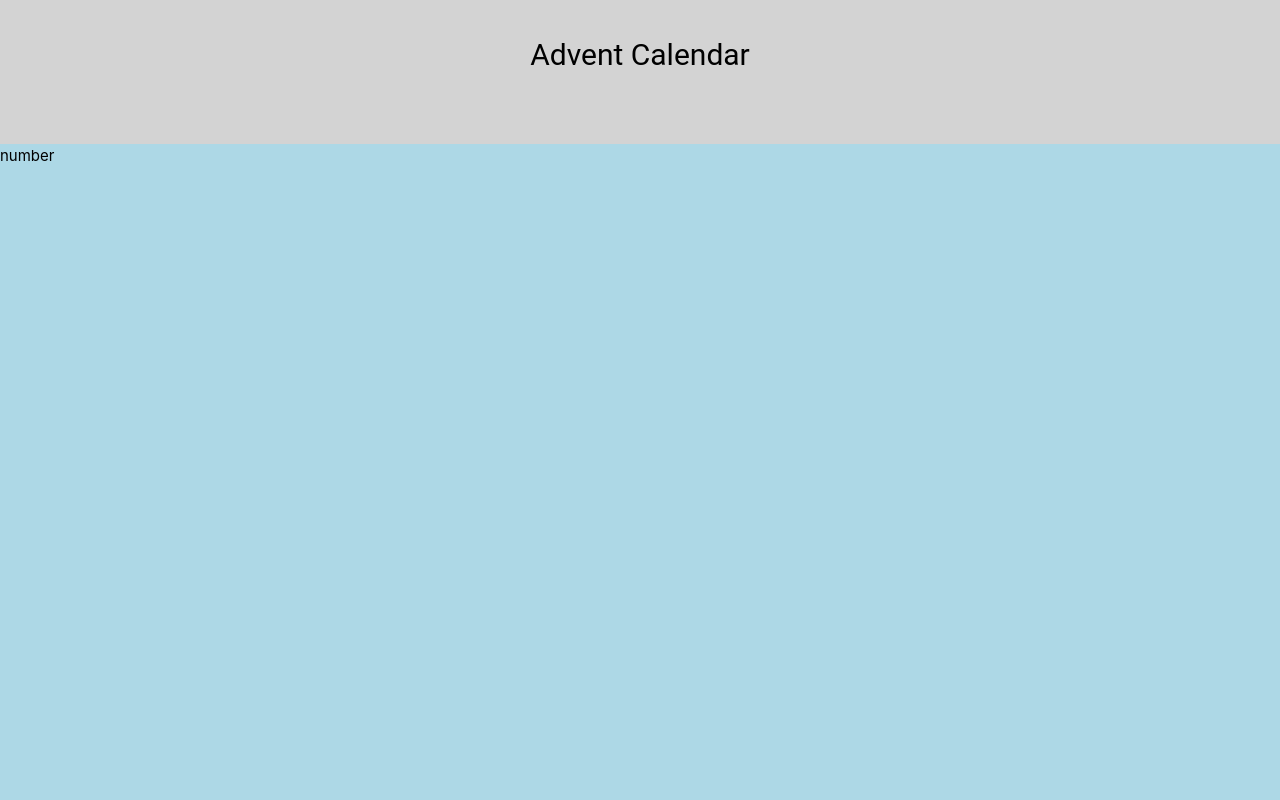
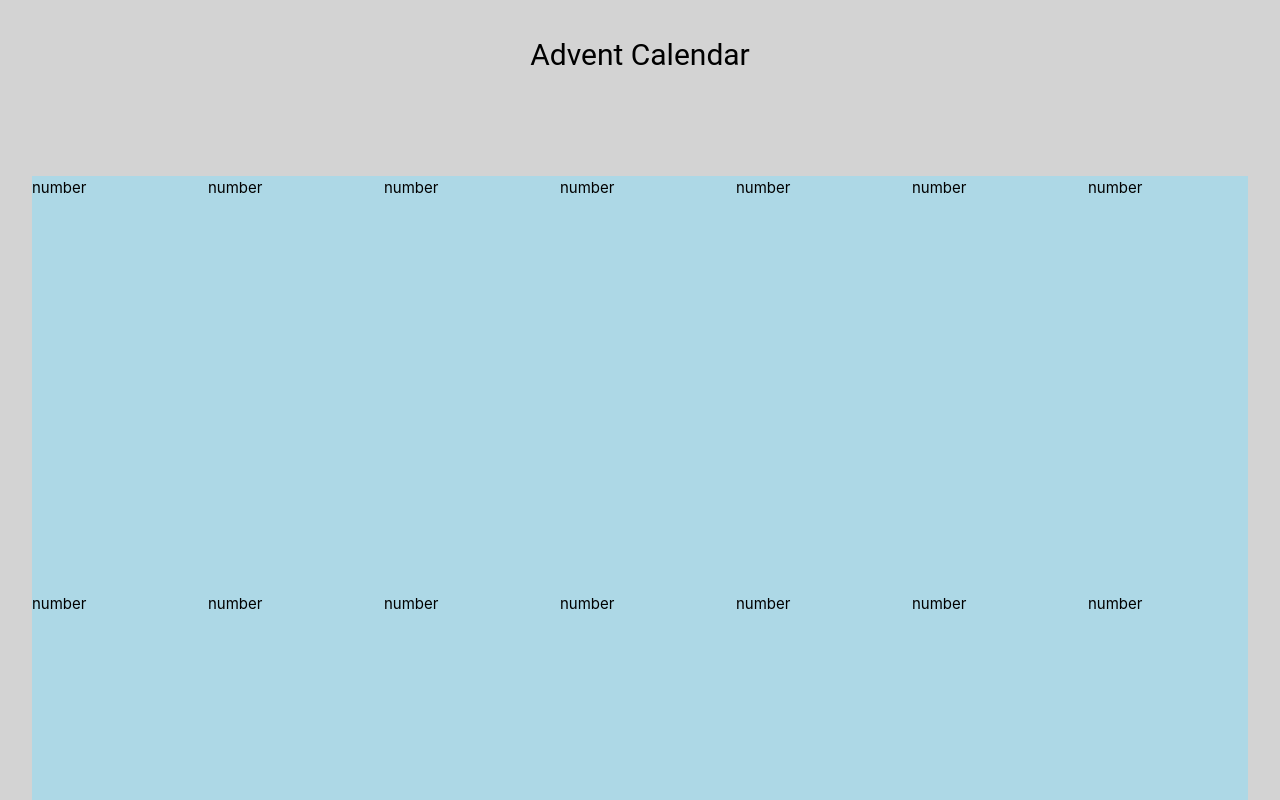
Before and after one commit to nasty23-star/advent-calendar, a Vue app: page / in a window 1280 px wide. Shown: the top 800 px of the page. Built offline with nearby package versions, Linux system fonts and the light colour scheme.

Commit message:
Более гибкая сетка гридов, отступы между карточками и отступы контейнеру с карточками, общий объект с данными для карточек

```diff
--- a/src/App.vue
+++ b/src/App.vue
@@ -1,5 +1,56 @@
 <script setup lang="ts">
 import TheCard from './components/TheCard.vue'
+
+const dataCards = [
+  {number: 1,
+  text: "sos"},
+  {number: 2,
+    text: "sos"},
+    {number: 3,
+  text: "sos"},
+  {number: 4,
+    text: "sos"},
+    {number: 5,
+  text: "sos"},
+  {number: 6,
+    text: "sos"},
+  {number: 7,
+    text: "sos"},
+    {number: 8,
+  text: "sos"},
+  {number: 9,
+    text: "sos"},
+    {number: 10,
+  text: "sos"},
+  {number: 11,
+    text: "sos"},
+  {number: 12,
+    text: "sos"},
+    {number: 13,
+  text: "sos"},
+  {number: 14,
+    text: "sos"},
+    {number: 15,
+  text: "sos"},
+  {number: 16,
+    text: "sos"},
+    {number: 17,
+  text: "sos"},
+  {number: 18,
+    text: "sos"},
+    {number: 19,
+  text: "sos"},
+  {number: 20,
+    text: "sos"},
+    {number: 21,
+  text: "sos"},
+  {number: 22,
+    text: "sos"},
+    {number: 23,
+  text: "sos"},
+  {number: 24,
+    text: "sos"}
+]
 </script>
 
 <template>
@@ -9,7 +60,11 @@ import TheCard from './components/TheCard.vue'
     </header>
 
     <main>
-      <TheCard></TheCard>
+      <TheCard
+        v-for="card in dataCards"
+        :card="card"
+        :key="card.number"
+      ></TheCard>
     </main>
 
     <footer>
@@ -41,10 +96,12 @@ header {
 main {
   background: lightblue;
   display: grid;
-  grid-template-columns: repeat(6, 1fr);
+  grid-template-columns: repeat(auto-fill, minmax(150px, 1fr));
   grid-template-rows: repeat(4, 1fr);
   grid-column-gap: 0.5rem;
   grid-row-gap: 0.5rem;
+  gap: 1rem; /* Отступы между элементами сетки */
+  margin: 2rem; /* Внешние отступы со всех сторон */
   border-color: darkblue;
 }
 footer {
```
